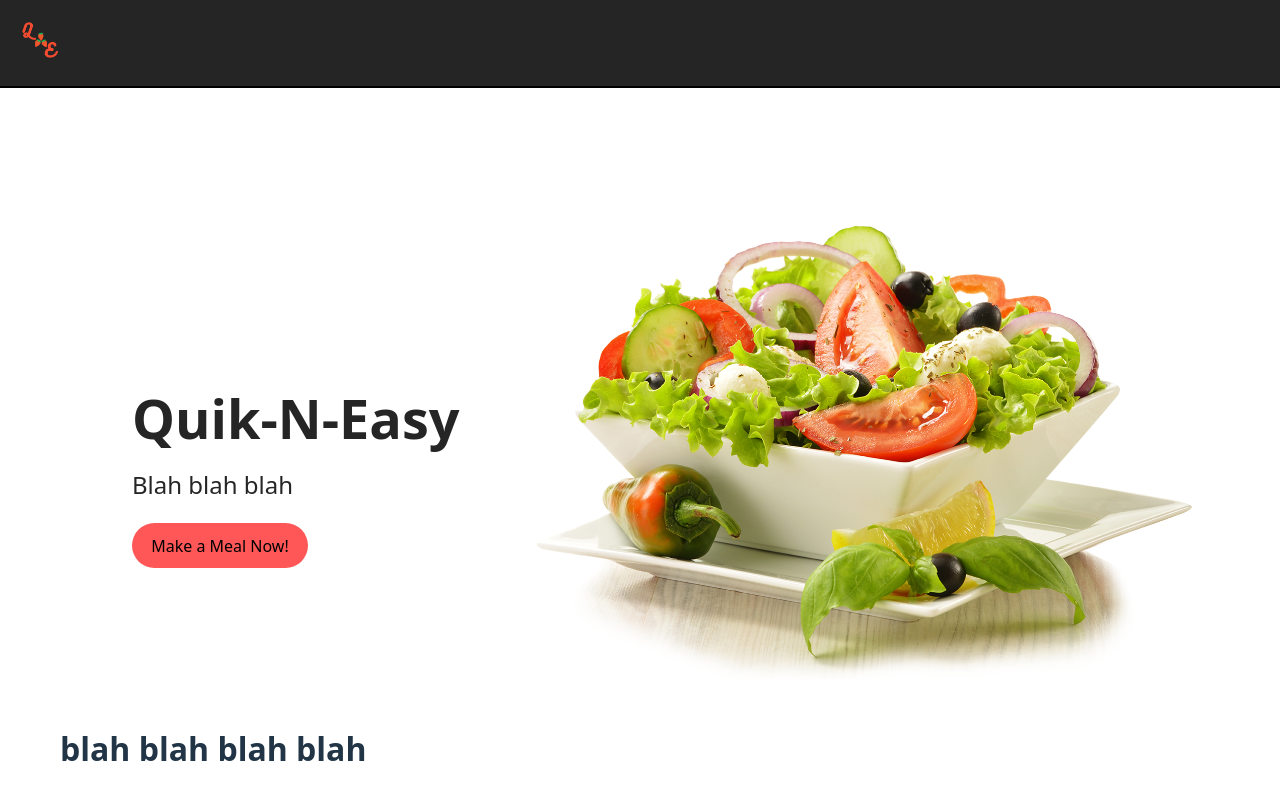
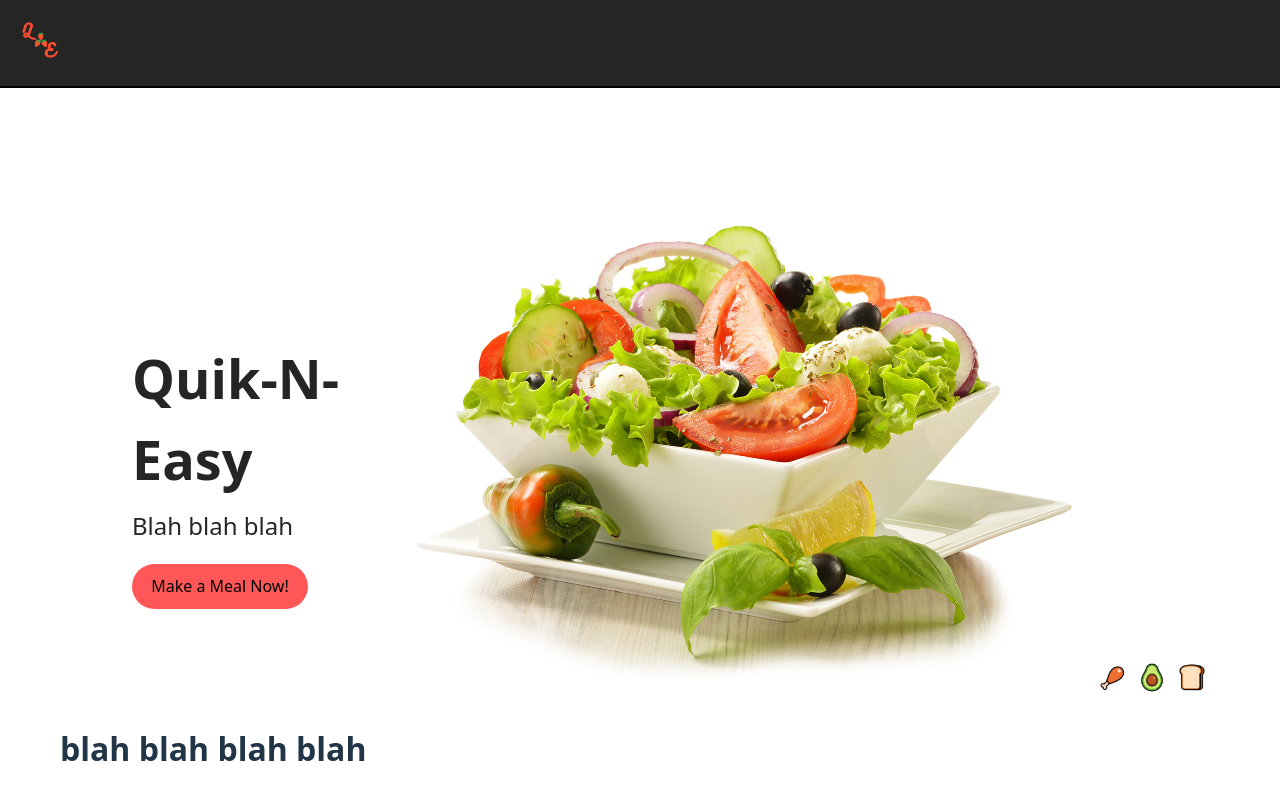
Before and after one commit to Lin8x/QuikNEasy, a React (Vite) app: page / in a window 1280 px wide. Shown: the top 800 px of the page. Built offline with nearby package versions, Linux system fonts and the light colour scheme.

Commit message:
asset push

```diff
--- a/src/App.tsx
+++ b/src/App.tsx
@@ -1,8 +1,6 @@
 import { useState } from "react";
-import salad from "./assets/salad.png";
 import Navbar from "./components/Navbar";
 import Homepage from "./components/Homepage";
-import MakeMeal from "./components/MakeMeal";
 import HomepageGraphics from "./components/HomepageGraphics";
 
 function App() {
--- a/src/components/HomepageGraphics.tsx
+++ b/src/components/HomepageGraphics.tsx
@@ -1,7 +1,11 @@
 import salad from "../assets/salad.png";
+import protein from "../assets/protein.png";
+import fat from "../assets/fat.png";
+import carbs from "../assets/carbs.png";
 
 const HomepageGraphics = () => {
   return (
+    <div className="logo">
     <a href={salad} target="_blank">
       <img
         src={salad}
@@ -10,6 +14,31 @@ const HomepageGraphics = () => {
         alt="QuikNEasySalad"
       />
     </a>
+    <a href="protein.png" target="_blank">
+          <img
+            src={protein}
+            style={{ height: "40px" , width: "auto"  }}
+            className="logo"
+            alt="QuikNEasyProtein"
+          />
+        </a>
+        <a href="fat.png" target="_blank">
+          <img
+            src={fat}
+            style={{ height: "40px" , width: "auto"  }}
+            className="logo"
+            alt="QuikNEasyFat"
+          />
+        </a>
+        <a href="carbs.png" target="_blank">
+          <img
+            src={carbs}
+            style={{ height: "40px" , width: "auto"  }}
+            className="logo"
+            alt="QuikNEasyCarbs"
+          />
+        </a>
+    </div>
   );
 };
 
```
Also changed, not shown: src/components/Assets.tsx (deleted, +0 -37 lines).
